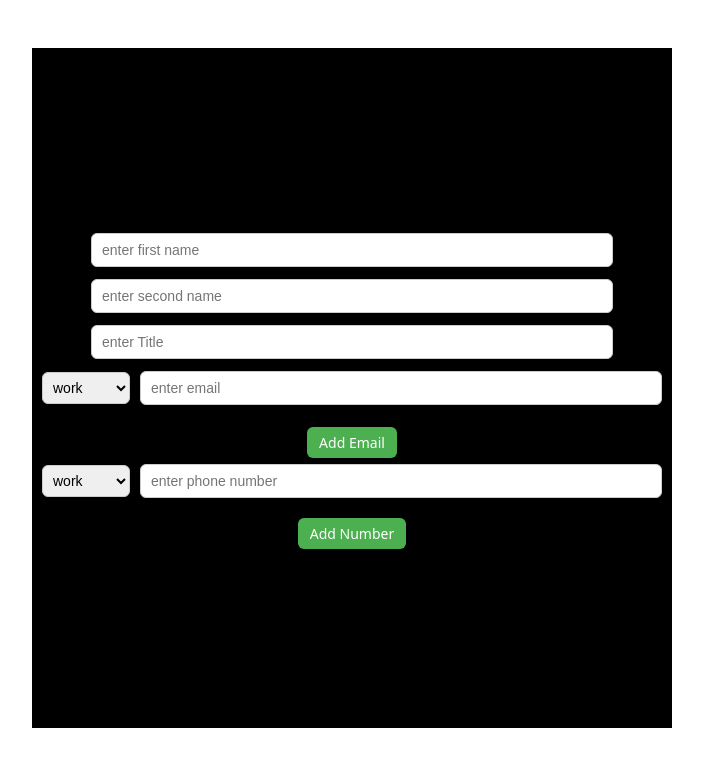
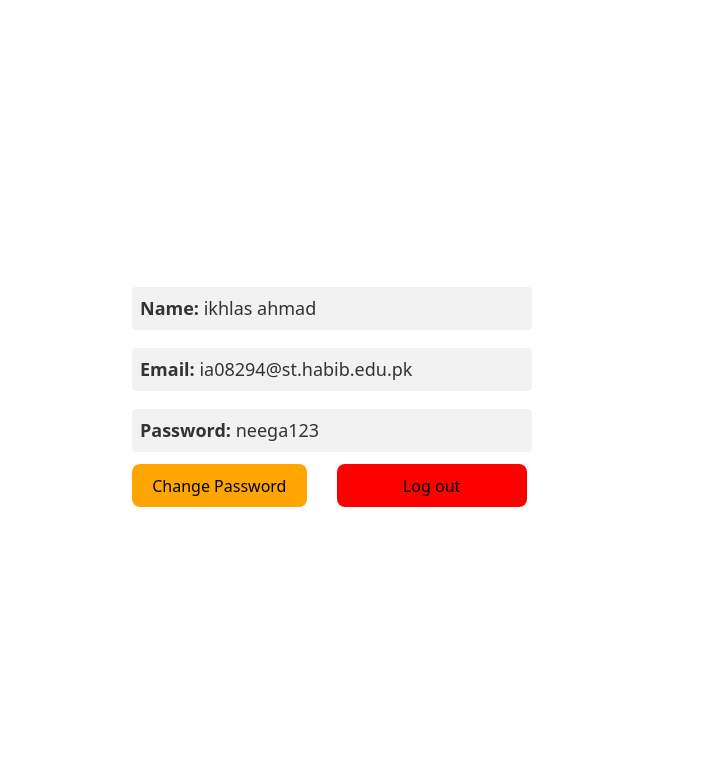
Before and after one commit to Ghulam-Mustafa08291/ContactManagementSystem, a React (Vite) app: page / in a window 1280 px wide. Shown: the top 766 px of the page, without its empty margins (368-1071 px from the left). Built offline with nearby package versions, Linux system fonts and the light colour scheme.

Commit message:
added the user profile screen

```diff
--- /dev/null
+++ b/src/UserProfile.css
@@ -0,0 +1,26 @@
+.userInfoContainer p {
+  font-size: 18px;
+  color: #333;
+  margin-bottom: 10px;
+  background-color: #f2f2f2;
+  padding: 8px;
+  border-radius: 4px;
+}
+
+.changePasswordButton{
+    background-color: orange;
+    cursor: pointer;
+
+}
+
+.logOutButton{
+    margin-left: 30px;
+    background-color: red;
+    width: 190px;
+    cursor: pointer;
+}
+
+.userProfileDiv{
+    margin-left: 500px;
+    width: 400px;
+}
--- /dev/null
+++ b/src/UserProfile.jsx
@@ -0,0 +1,27 @@
+import {useState} from 'react'
+import './UserProfile.css'
+
+function UserProfile (){
+    const User= {
+        name:"ikhlas ahmad",
+        email:"ia08294@st.habib.edu.pk",
+        password:"neega123"
+    }
+
+    return (
+        <div className="userProfileDiv" >
+            <div className="userInfoContainer">
+                <p><strong>Name:</strong> {User.name} </p>
+                <p> <strong> Email:</strong> {User.email} </p>
+                <p> <strong>Password:</strong> {User.password} </p>
+            </div>
+            <div className="buttonContainer" >
+                <button className="changePasswordButton" >Change Password</button>
+                <button className="logOutButton" >Log out</button>
+            </div>
+        </div>
+    )
+}
+
+
+export default UserProfile
--- a/src/main.jsx
+++ b/src/main.jsx
@@ -6,10 +6,11 @@ import LoginPage from './LoginPage.jsx'
 import RegistrationPage from './RegistrationPage'
 import Dashboard from './Dashboard'
 import AddContactForm from './AddContactForm'
+import UserProfile from './UserProfile'
 
 
 createRoot(document.getElementById('root')).render(
   <StrictMode>
-    <AddContactForm />
+    <UserProfile />
   </StrictMode>,
 )
```
